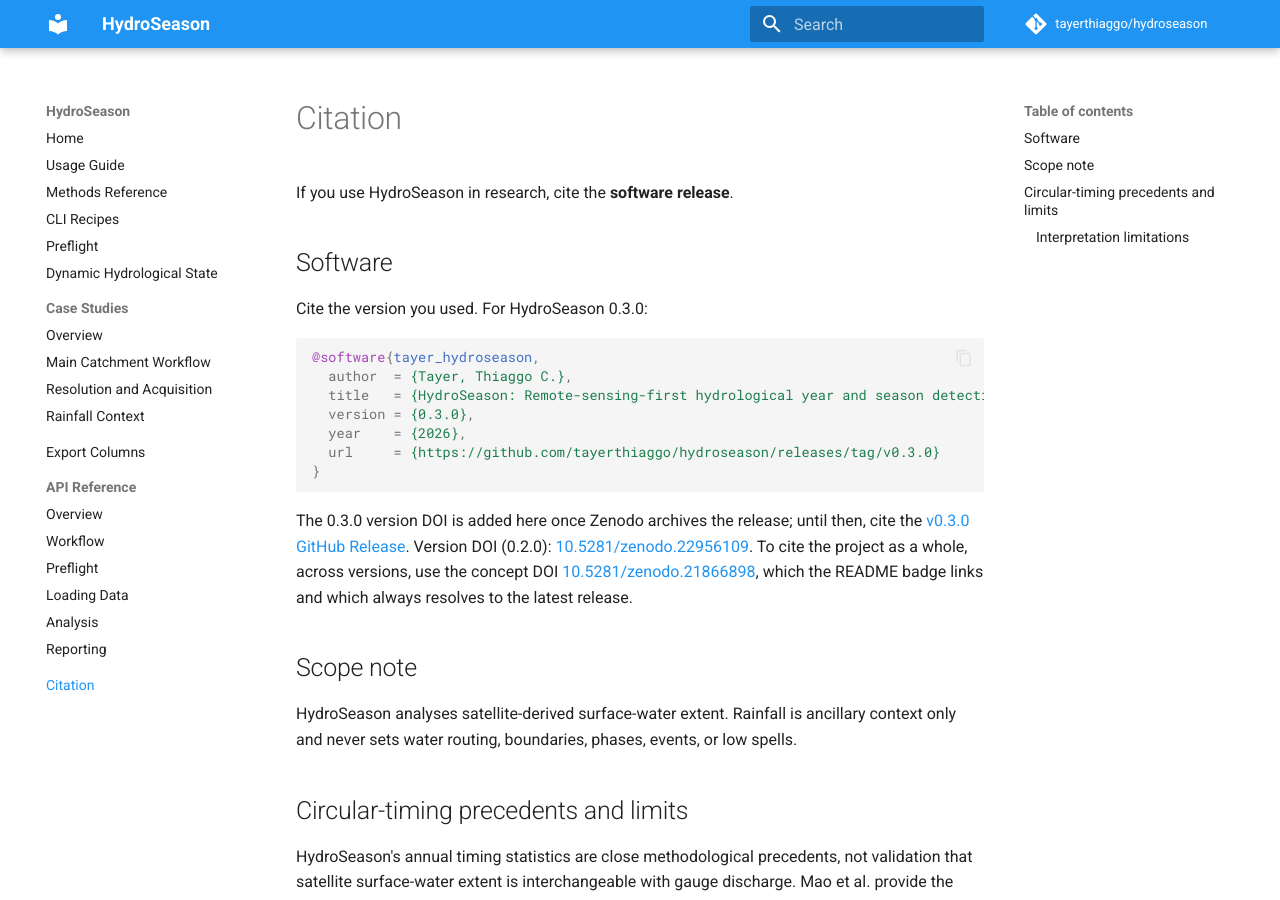
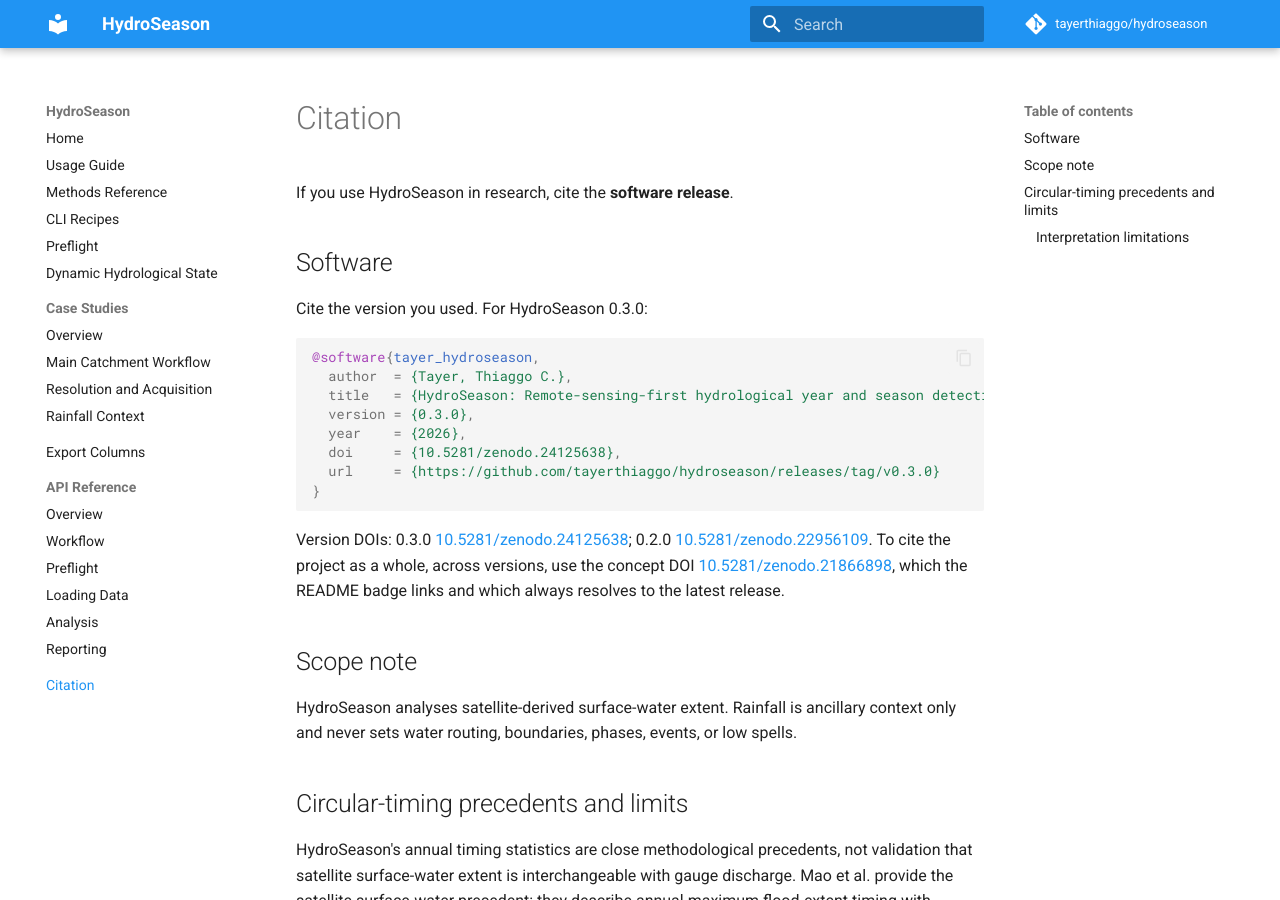
Before and after one commit to tayerthiaggo/hydroseason, an MkDocs documentation site: the page built from docs/citation.md, in a window 1280 px wide and 900 px high. Built offline with MkDocs 1.6.1 and Material for MkDocs 9.7.7, drawn with Linux system fonts in a browser that asks for light colours; comment, search, counter and statistics services are not loaded.

Commit message:
docs: add the 0.3.0 Zenodo DOI to CITATION.cff and the citation page
Version DOI 10.5281/zenodo.24125638; the concept DOI 10.5281/zenodo.21866898
is listed as a second identifier in CITATION.cff.

Co-Authored-By: Claude Opus 5.5 <noreply@anthropic.com>

````diff
--- a/docs/citation.md
+++ b/docs/citation.md
@@ -12,13 +12,13 @@ Cite the version you used. For HydroSeason 0.3.0:
   title   = {HydroSeason: Remote-sensing-first hydrological year and season detection},
   version = {0.3.0},
   year    = {2026},
+  doi     = {10.5281/zenodo.24125638},
   url     = {https://github.com/tayerthiaggo/hydroseason/releases/tag/v0.3.0}
 }
 ```
 
-The 0.3.0 version DOI is added here once Zenodo archives the release; until
-then, cite the [v0.3.0 GitHub Release](https://github.com/tayerthiaggo/hydroseason/releases/tag/v0.3.0).
-Version DOI (0.2.0): [10.5281/zenodo.22956109](https://doi.org/10.5281/zenodo.22956109).
+Version DOIs: 0.3.0 [10.5281/zenodo.24125638](https://doi.org/10.5281/zenodo.24125638);
+0.2.0 [10.5281/zenodo.22956109](https://doi.org/10.5281/zenodo.22956109).
 To cite the project as a whole, across versions, use the concept DOI
 [10.5281/zenodo.21866898](https://doi.org/10.5281/zenodo.21866898), which the
 README badge links and which always resolves to the latest release.
````
Also changed, not shown: 1 other file.
